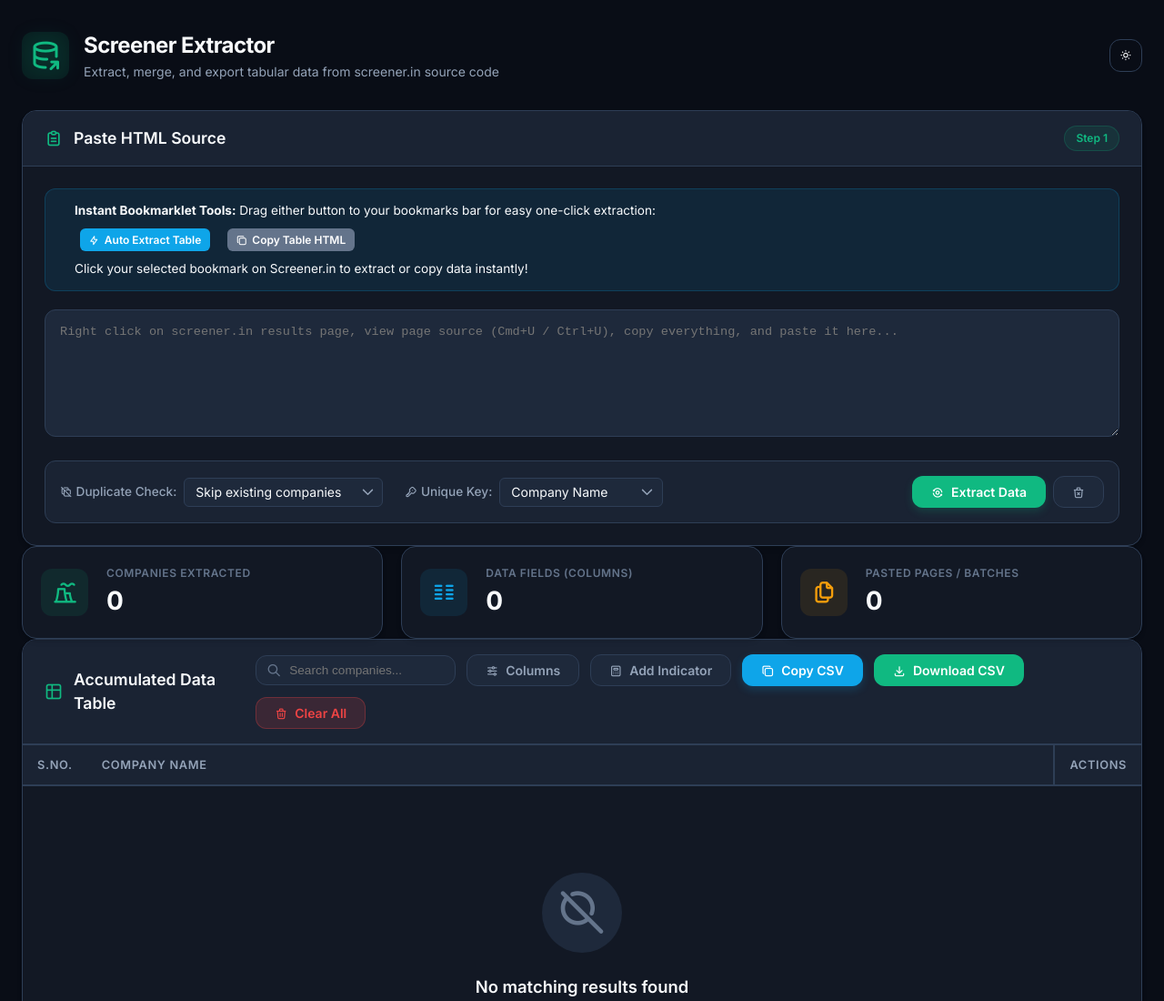
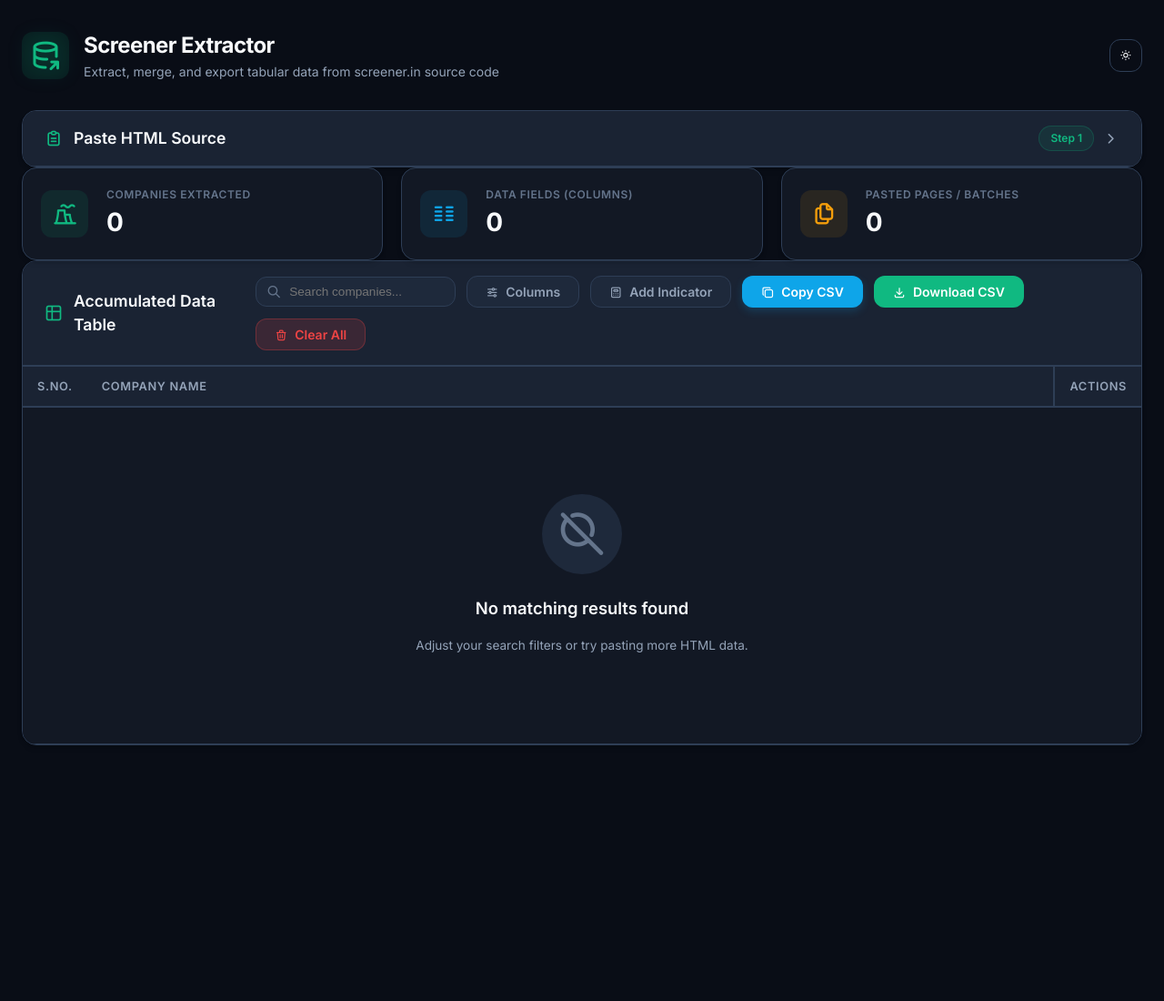
Before and after one commit to ibrezm1/Screener-Extractor, a website: page index.html in a window 1280 px wide. Shown: the top 1100 px of the page at 91% size. After the commit the page ends 851 px from the top, so only its background shows below. Drawn offline with Linux system fonts and the light colour scheme.

Commit message:
feat: make Paste HTML Source panel collapsed by default

```diff
--- a/app.js
+++ b/app.js
@@ -160,6 +160,15 @@
             showToast('Data received automatically from bookmarklet!', 'success');
         }
     });
+
+    // Paste Section Collapsible Actions
+    const pasteHeader = document.getElementById('paste-header');
+    const pasteSection = document.getElementById('paste-section');
+    if (pasteHeader && pasteSection) {
+        pasteHeader.addEventListener('click', () => {
+            pasteSection.classList.toggle('collapsed');
+        });
+    }
 }
 
 /* ==========================================
--- a/index.html
+++ b/index.html
@@ -34,13 +34,16 @@
         <main class="app-workspace">
 
             <!-- Paste & Options Section -->
-            <section class="control-panel card">
-                <div class="card-header">
+            <section id="paste-section" class="control-panel card collapsed">
+                <div id="paste-header" class="card-header" style="cursor: pointer;">
                     <div class="card-title">
                         <i class="ti ti-clipboard-text"></i>
                         <h2>Paste HTML Source</h2>
                     </div>
-                    <span class="badge">Step 1</span>
+                    <div style="display: flex; align-items: center; gap: 0.6rem;">
+                        <span class="badge">Step 1</span>
+                        <i class="ti ti-chevron-down collapse-icon"></i>
+                    </div>
                 </div>
                 <div class="card-body">
                     <!-- Bookmarklet Tip Banner -->
--- a/styles.css
+++ b/styles.css
@@ -1167,3 +1167,18 @@
 .bookmarklet-btn-secondary:hover {
     background-color: var(--secondary-hover) !important;
 }
+
+/* Collapsible Panel Styling */
+.collapse-icon {
+    font-size: 1.15rem;
+    color: var(--text-secondary);
+    transition: transform var(--transition-normal);
+}
+
+.card.collapsed .collapse-icon {
+    transform: rotate(-90deg); /* Points right when collapsed */
+}
+
+.card.collapsed .card-body {
+    display: none !important;
+}
```
